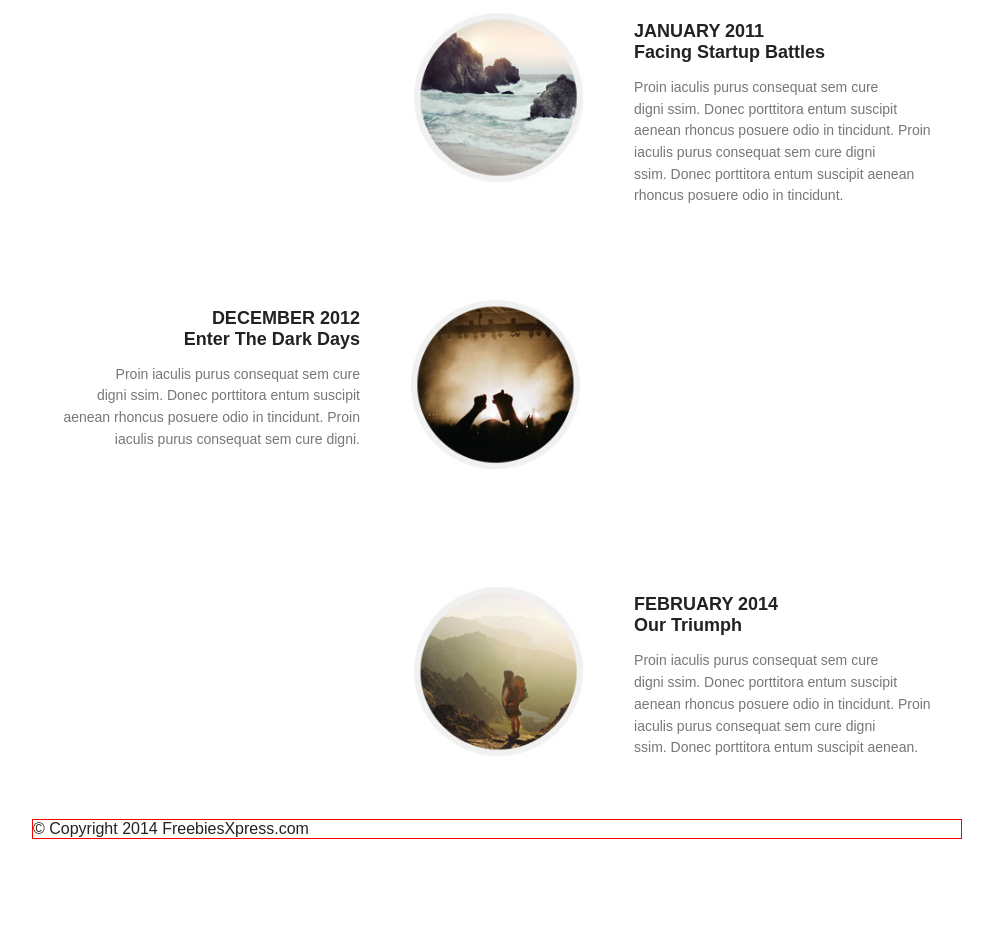
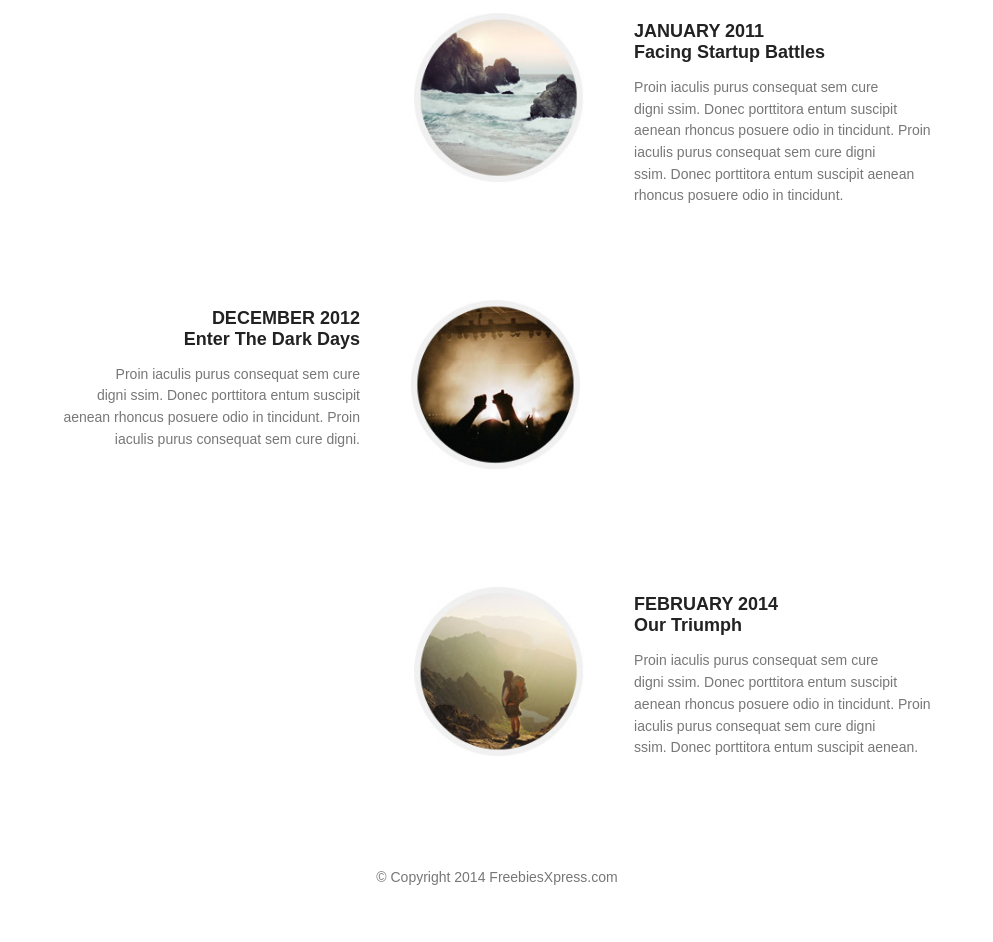
Before and after one commit to vladyslavhanoshenko/Internet-technologies, a plain HTML site: page p10/template/Верстка/index.html in a window 1280 px wide. Shown: the part 2609-3551 px from the top of the page, without its empty margins (143-1136 px from the left). Before the commit the page ends 3464 px from the top, so only its background shows below. Drawn offline with Linux system fonts and the light colour scheme.

Commit message:
removed comments and unnecessary code

```diff
--- a/p10/template/Верстка/css/main.css
+++ b/p10/template/Верстка/css/main.css
@@ -11,10 +11,6 @@ body {
   width: 100%;
   clear: both;
 }
-
-/* div {
-	box-sizing: border-box;
-} */
 
 header {
   background: url(../img/first-bg.jpg) no-repeat center top / cover;
@@ -161,22 +157,14 @@ h1 {
   float: right;
 }
 
-footer .container > * {
-  border: 1px solid red;
+footer p {
+  color: #777777;
+  font-size: 14px;
+  line-height: 1.55em;
+  text-align: center;
+  padding-top: 50px;
+  padding-bottom: 50px;
 }
-
-/* .middleh3{
-	font-size: 18px;
-	margin-bottom: 5px;
-	text-align: right;
-}
-
-.middlep{
-	color: #777777;
-	font-size: 14px;
-	line-height: 1.55em;
-	text-align: right;
-} */
 
 .aboutuscontent h3 {
   font-size: 18px;
@@ -202,7 +190,6 @@ footer .container > * {
 
 .textleft div.t_title h3 {
   padding-right: 50px;
-
 }
 
 .textleft div.t_title p {
```
Also changed, not shown: p10/template/Верстка/index.html (+0 -1 lines), p10/template/Макет/Golden-One Page Web Template-assets/errors.txt.
